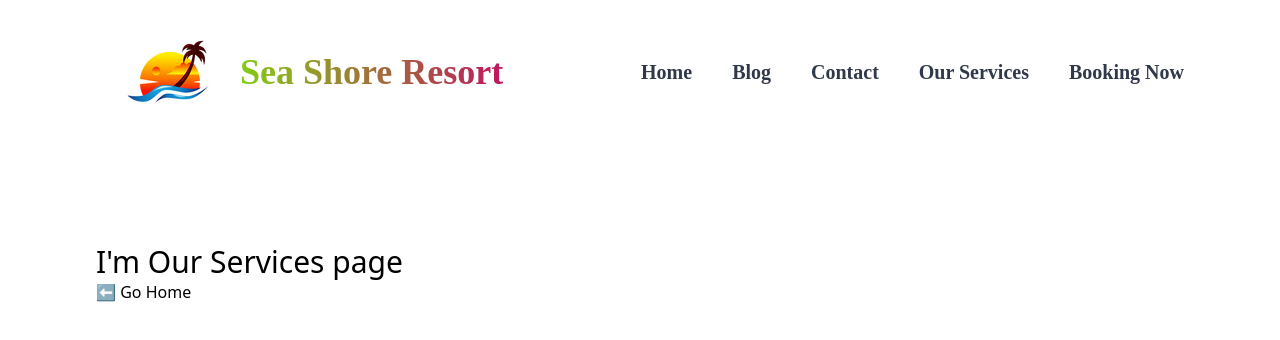
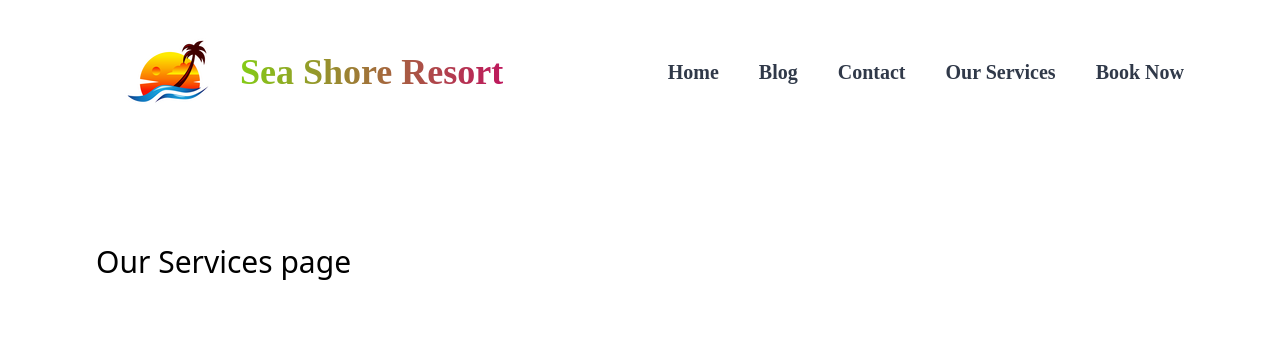
Before and after one commit to TanjimH013/Sea-Shore-Resort, a React (Vite) app: page /our-services in a window 1280 px wide. Shown: the top 340 px of the page. Built offline with nearby package versions, Linux system fonts and the light colour scheme; a web font is replaced by a local one.

Commit message:
Changed Booking Now to Book Now

```diff
--- a/src/App.jsx
+++ b/src/App.jsx
@@ -1,24 +1,24 @@
 import "./app.css";
 import Navigation from "./components/Navigation/Navigation";
-import { Routes, Route, BrowserRouter } from "react-router-dom";
+import { Routes, Route } from "react-router-dom";
 import Home from "./components/Pages/Home/Home";
 import Blog from "./components/Pages/Blog/Blog";
 import Contact from "./components/Pages/Contact/Contact";
 import OurServices from "./components/Pages/OurServices/OurServices";
-import BookingNow from "./components/Pages/Booking/BookingNow";
+import BookNow from "./components/Pages/Booking/BookNow";
 
 const App = () => {
   return (
-    <BrowserRouter>
+    <>
       <Routes>
         <Route path="/" element={<Navigation />} />
         <Route path="/home" element={<Home />} />
         <Route path="/blog" element={<Blog />} />
         <Route path="/contact" element={<Contact />} />
         <Route path="/our-services" element={<OurServices />} />
-        <Route path="/booking-now" element={<BookingNow />} />
+        <Route path="/book-now" element={<BookNow />} />
       </Routes>
-    </BrowserRouter>
+    </>
   );
 };
 
--- a/src/components/Navigation/Navigation.jsx
+++ b/src/components/Navigation/Navigation.jsx
@@ -26,7 +26,7 @@ const Navbar = () => {
               <NavLink to="our-services">Our Services</NavLink>
             </li>
             <li>
-              <NavLink to="booking-now">Booking Now</NavLink>
+              <NavLink to="book-now">Book Now</NavLink>
             </li>
           </ul>
         </div>
--- a/src/components/Pages/Blog/Blog.jsx
+++ b/src/components/Pages/Blog/Blog.jsx
@@ -32,12 +32,12 @@ const Blog = () => {
             </li>
             <li>
               <NavLink to="our-services">
-                <Link to="/our-services">Our Service</Link>
+                <Link to="/our-services">Our Services</Link>
               </NavLink>
             </li>
             <li>
-              <NavLink to="booking-now">
-                <Link to="/booking-now">Booking Now</Link>
+              <NavLink to="book-now">
+                <Link to="/book-now">Book Now</Link>
               </NavLink>
             </li>
           </ul>
--- a/src/components/Pages/Booking/BookingNow.jsx
+++ b/src/components/Pages/Booking/BookNow.jsx
@@ -1,8 +1,8 @@
 import { NavLink, Link } from "react-router-dom";
 import Logo from "../Logo/Logo";
-import "./bookingNow.css";
+import "./bookNow.css";
 
-const BookingNow = () => {
+const BookNow = () => {
   return (
     <div>
       <div className="container flex justify-between">
@@ -31,6 +31,11 @@ const BookingNow = () => {
                 <Link to="/our-services">Our Services</Link>
               </NavLink>
             </li>
+            <li>
+              <NavLink to="book-now">
+                <Link to="/book-now">Book Now</Link>
+              </NavLink>
+            </li>
           </ul>
         </div>
       </div>
@@ -38,4 +43,4 @@ const BookingNow = () => {
   );
 };
 
-export default BookingNow;
+export default BookNow;
--- a/src/components/Pages/Contact/Contact.jsx
+++ b/src/components/Pages/Contact/Contact.jsx
@@ -31,8 +31,8 @@ const Contact = () => {
               </NavLink>
             </li>
             <li>
-              <NavLink to="booking-now">
-                <Link to="/booking-now">Booking Now</Link>
+              <NavLink to="book-now">
+                <Link to="/book-now">Book Now</Link>
               </NavLink>
             </li>
           </ul>
--- a/src/components/Pages/Home/Home.jsx
+++ b/src/components/Pages/Home/Home.jsx
@@ -32,8 +32,8 @@ const Home = () => {
               </NavLink>
             </li>
             <li>
-              <NavLink to="booking-now">
-                <Link to="/booking-now">Booking Now</Link>
+              <NavLink to="book-now">
+                <Link to="/book-now">Book Now</Link>
               </NavLink>
             </li>
           </ul>
--- a/src/components/Pages/OurServices/OurServices.jsx
+++ b/src/components/Pages/OurServices/OurServices.jsx
@@ -32,17 +32,14 @@ const OurServices = () => {
               </NavLink>
             </li>
             <li>
-              <NavLink to="booking-now">
-                <Link to="/booking-now">Booking Now</Link>
+              <NavLink to="book-now">
+                <Link to="/book-now">Book Now</Link>
               </NavLink>
             </li>
           </ul>
         </div>
       </div>
-      <h1 className="our-services text-3xl">I'm Our Services page</h1>
-      <button>
-        <Link to="/">⬅ Go Home</Link>
-      </button>
+      <h1 className="our-services text-3xl">Our Services page</h1>
     </div>
   );
 };
--- a/src/main.jsx
+++ b/src/main.jsx
@@ -1,11 +1,14 @@
 import React from "react";
 import ReactDOM from "react-dom/client";
+import { BrowserRouter } from "react-router-dom";
 
 import App from "./App.jsx";
 import "./index.css";
 
 ReactDOM.createRoot(document.getElementById("root")).render(
-  <React.StrictMode>
-    <App />
-  </React.StrictMode>
+  <BrowserRouter>
+    <React.StrictMode>
+      <App />
+    </React.StrictMode>
+  </BrowserRouter>
 );
```
Also changed, not shown: src/components/Pages/Booking/bookNow.css (added), src/components/Pages/Booking/bookingNow.css (deleted).
